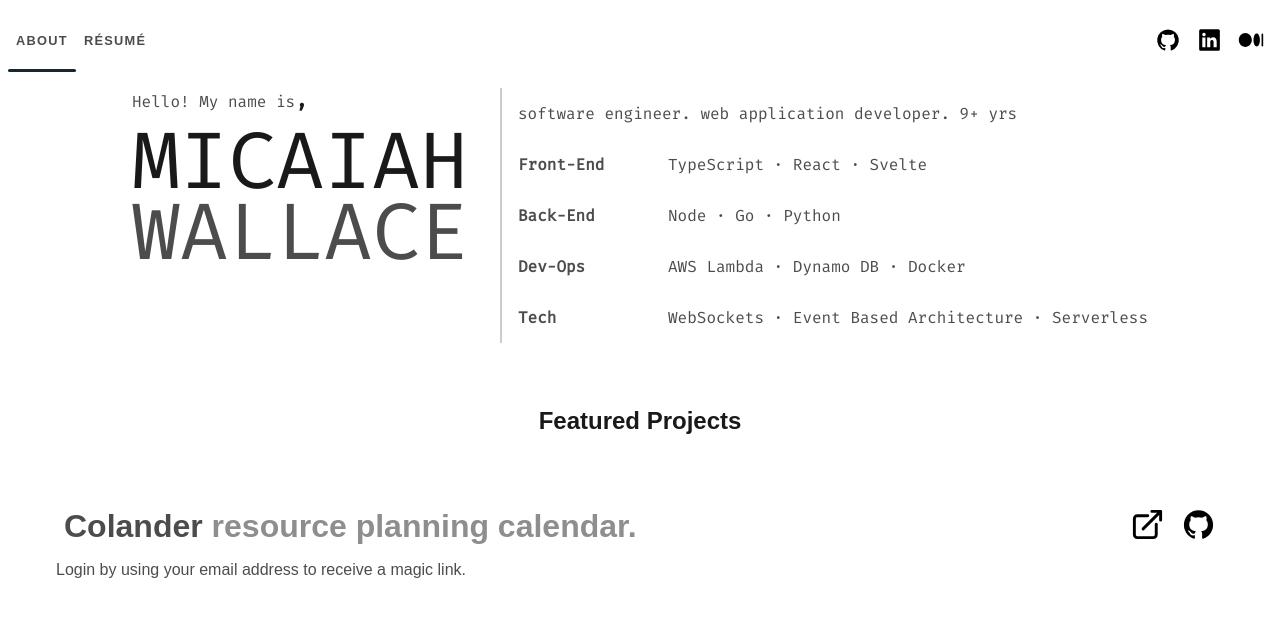
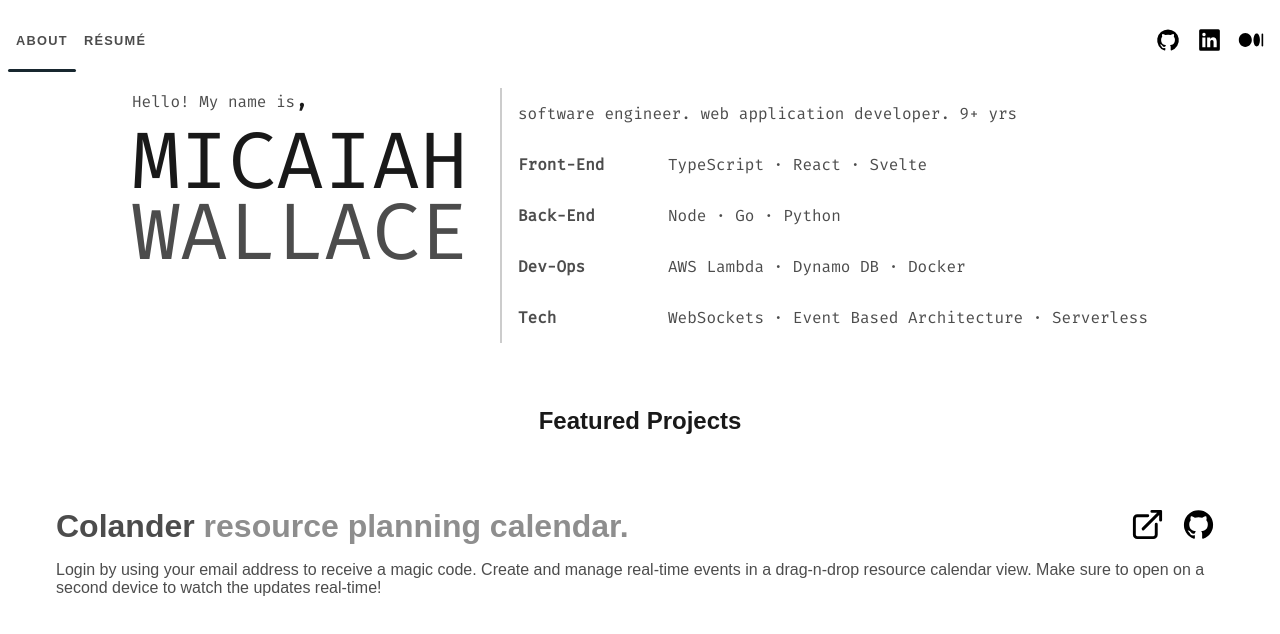
Before and after one commit to micaiahwallace/personal-portfolio, a SvelteKit app: page / in a window 1280 px wide. Shown: the top 634 px of the page. Built offline with nearby package versions, Linux system fonts and the light colour scheme.

Commit message:
tweak project list

```diff
--- a/src/routes/Projects.svelte
+++ b/src/routes/Projects.svelte
@@ -16,7 +16,8 @@
 		{
 			title: 'Colander',
 			summary: 'resource planning calendar.',
-			description: 'Login by using your email address to receive a magic link.',
+			description:
+				'Login by using your email address to receive a magic code. Create and manage real-time events in a drag-n-drop resource calendar view. Make sure to open on a second device to watch the updates real-time!',
 			link: 'https://dev.colanderapp.io/',
 			linkAlt: 'Colander App',
 			github: 'https://github.com/colander-app/',
@@ -31,9 +32,9 @@
 	{#each projects as project}
 		<li>
 			<div>
-				<a class="project-title" href={project.link}
-					>{project.title} <span class="muted">{project.summary}</span></a
-				>
+				<div class="project-title">
+					<a href={project.link}>{project.title} <span class="muted">{project.summary}</span></a>
+				</div>
 				<div class="project-link">
 					<a class="link" href={project.link} target="_blank">
 						<img src={external} alt={project.linkAlt} />
@@ -56,7 +57,7 @@
 		margin-bottom: 3rem;
 	}
 
-	.project-title {
+	.project-title > a {
 		font-size: 2rem;
 		text-decoration: none;
 		color: var(--color-text);
@@ -101,7 +102,7 @@
 		height: 35px;
 	}
 
-	a {
+	a.link {
 		padding: 0 0.5rem;
 	}
 </style>
```
